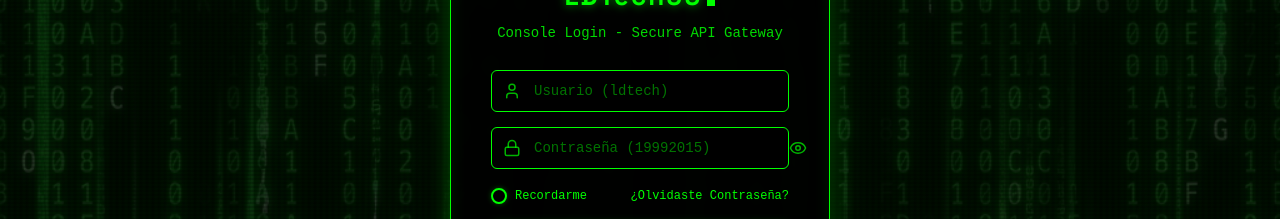
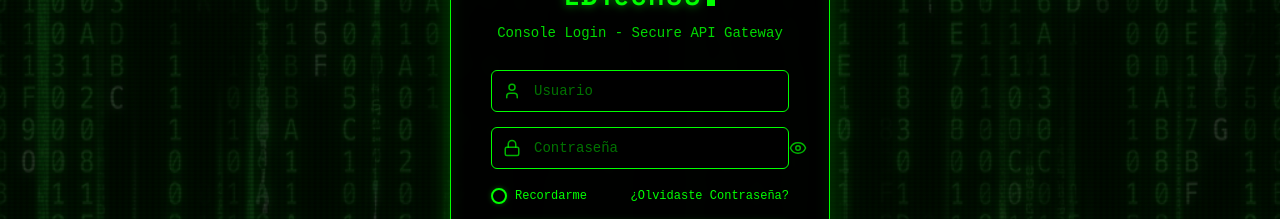
Before and after one commit to danielherrera99/LDTECH99-busqueda, a React (Vite) app: page / in a window 1280 px wide. Shown: the part 256-475 px from the top of the page. Built offline with nearby package versions, Linux system fonts and the light colour scheme.

Commit message:
style: remove default credentials from login form placeholders for cleaner security look

```diff
--- a/src/App.jsx
+++ b/src/App.jsx
@@ -973,7 +973,7 @@ function App() {
               <input
                 type="text"
                 className="input-field"
-                placeholder="Usuario (ldtech)"
+                placeholder="Usuario"
                 value={username}
                 onChange={(e) => setUsername(e.target.value)}
                 disabled={loading}
@@ -986,7 +986,7 @@ function App() {
               <input
                 type={showPassword ? "text" : "password"}
                 className="input-field password-input"
-                placeholder="Contraseña (19992015)"
+                placeholder="Contraseña"
                 value={password}
                 onChange={(e) => setPassword(e.target.value)}
                 disabled={loading}
```
